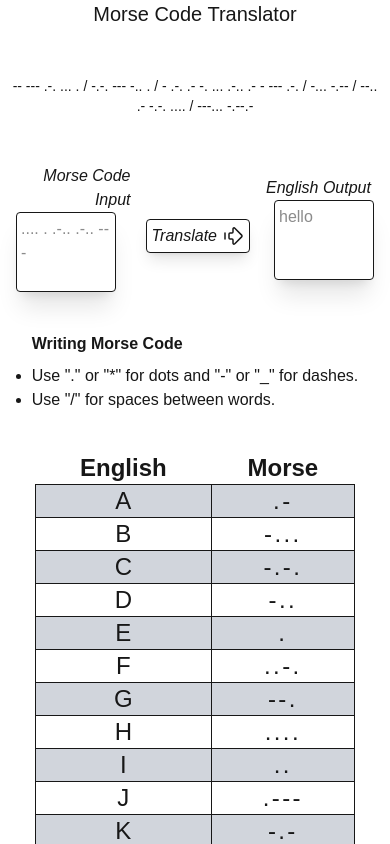
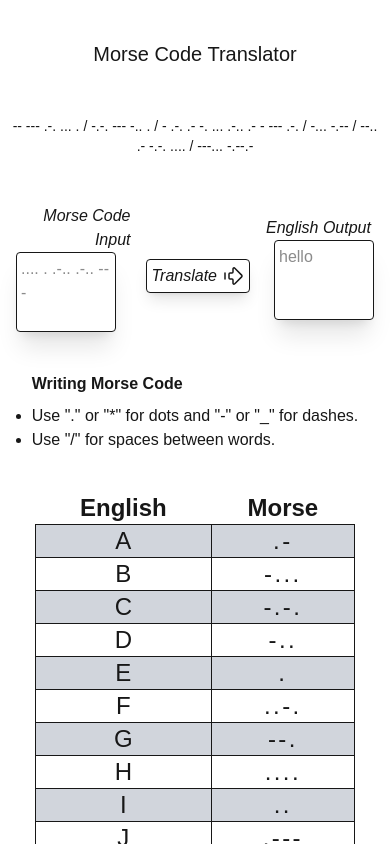
Before and after one commit to Flapjack2000/morse-code-translator, a Next.js app: page / in a window 390 px wide. Shown: the top 844 px of the page. Built offline with nearby package versions, Linux system fonts and the light colour scheme.

Commit message:
Mobile fix 5

```diff
--- a/src/app/page.tsx
+++ b/src/app/page.tsx
@@ -19,7 +19,7 @@ export default function Home() {
 
   return (
     <div className="h-full w-full flex flex-col gap-10 items-center justify-center">
-      <h1 className="text-xl md:text-3xl text-center md:mt-10">Morse Code Translator</h1>
+      <h1 className="text-xl md:text-3xl text-center mt-10">Morse Code Translator</h1>
       <h1 className="m-2 text-center text-sm md:text-xl">
         -- --- .-. ... . / -.-. --- -.. . / - .-. .- -. ... .-.. .- - --- .-. / -... -.-- / --.. .- -.-. .... / ---... -.--.-
       </h1>
```
